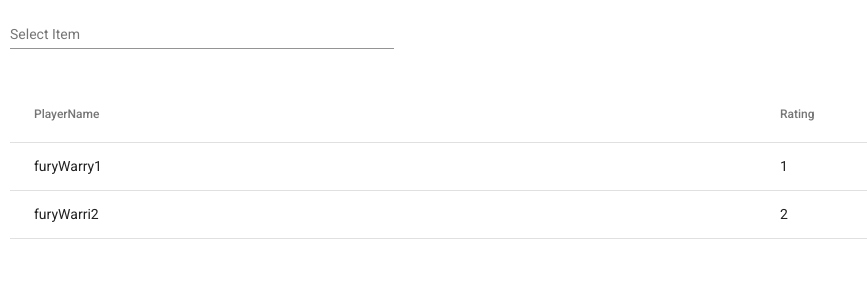
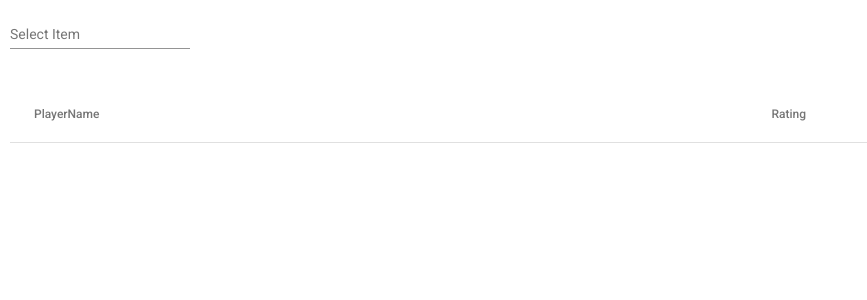
Before and after one commit to Leading90/SparksLootLookUp, an Angular app in the folder frontend/sparks-loot-look-up-app/: page / in a window 1280 px wide. Shown: the top 300 px of the page, without its empty margins (0-867 px from the left). Built offline with nearby package versions, Linux system fonts and the light colour scheme.

Commit message:
feat: simplify structure

```diff
--- a/frontend/sparks-loot-look-up-app/src/app/app.component.html
+++ b/frontend/sparks-loot-look-up-app/src/app/app.component.html
@@ -1,2 +1 @@
-<app-input-form></app-input-form>
-<app-data-table></app-data-table>
+<app-data-display></app-data-display>
--- a/frontend/sparks-loot-look-up-app/src/app/app.component.ts
+++ b/frontend/sparks-loot-look-up-app/src/app/app.component.ts
@@ -1,4 +1,4 @@
-import { Component } from '@angular/core';
+import {Component} from '@angular/core';
 
 @Component({
   selector: 'app-root',
@@ -7,5 +7,5 @@ import { Component } from '@angular/core';
 })
 export class AppComponent {
   title = 'sparks-loot-look-up-app';
-
+  selectedItem: string;
 }
--- a/frontend/sparks-loot-look-up-app/src/app/app.module.ts
+++ b/frontend/sparks-loot-look-up-app/src/app/app.module.ts
@@ -5,18 +5,16 @@ import {AppRoutingModule} from './app-routing.module';
 import {AppComponent} from './app.component';
 import {MatAutocompleteModule} from '@angular/material/autocomplete';
 import {MatFormFieldModule} from '@angular/material/form-field';
-import {InputFormComponent} from './components/input-form/input-form.component';
 import {ReactiveFormsModule, FormsModule} from '@angular/forms';
 import {MatInputModule} from '@angular/material/input';
 import {BrowserAnimationsModule} from '@angular/platform-browser/animations';
-import { DataTableComponent } from './components/data-table/data-table.component';
 import {MatTableModule} from '@angular/material/table';
+import { DataDisplayComponent } from './components/data-display/data-display.component';
 
 @NgModule({
   declarations: [
     AppComponent,
-    InputFormComponent,
-    DataTableComponent
+    DataDisplayComponent
   ],
   imports: [
     BrowserModule,
--- /dev/null
+++ b/frontend/sparks-loot-look-up-app/src/app/components/data-display/data-display.component.css
@@ -0,0 +1,12 @@
+form {
+  padding: 10px;
+}
+
+form-field {
+  padding: 10px;
+  width: 30%;
+}
+table {
+  padding: 10px;
+  width: 100%;
+}
--- a/frontend/sparks-loot-look-up-app/src/app/components/data-table/data-table.component.html
+++ b/frontend/sparks-loot-look-up-app/src/app/components/data-display/data-display.component.html
@@ -1,3 +1,21 @@
+<form class="form">
+  <mat-form-field class="form-field">
+    <label>
+      <input type="text"
+             placeholder="Select Item"
+             matInput
+             [formControl]="selectedItem"
+             (ngModelChange)="inputChanged()"
+             [matAutocomplete]="auto">
+    </label>
+    <mat-autocomplete #auto="matAutocomplete">
+      <mat-option *ngFor="let item of items" [value]="item">
+        {{item}}
+      </mat-option>
+    </mat-autocomplete>
+  </mat-form-field>
+</form>
+
 <table mat-table [dataSource]="dataSource" class="table">
 
   <!-- Name Column -->
@@ -12,7 +30,6 @@
     <td mat-cell *matCellDef="let element"> {{element.rating}} </td>
   </ng-container>
 
-
   <tr mat-header-row *matHeaderRowDef="displayedColumns"></tr>
   <tr mat-row *matRowDef="let row; columns: displayedColumns;"></tr>
 </table>
--- /dev/null
+++ b/frontend/sparks-loot-look-up-app/src/app/components/data-display/data-display.component.ts
@@ -0,0 +1,28 @@
+import {Component, OnInit} from '@angular/core';
+import {FormControl} from '@angular/forms';
+import {RequestService} from '../../services/request.service';
+import {TableData} from '../../dataTypes/tableData';
+
+@Component({
+  selector: 'app-data-display',
+  templateUrl: './data-display.component.html',
+  styleUrls: ['./data-display.component.css']
+})
+export class DataDisplayComponent implements OnInit {
+
+  displayedColumns: string[] = ['playerName', 'rating'];
+  dataSource: TableData[];
+
+  selectedItem = new FormControl();
+  items = this.requestService.getOptions();
+
+  constructor(private requestService: RequestService) {
+  }
+
+  ngOnInit(): void {
+  }
+
+  inputChanged(): void {
+    this.dataSource = this.requestService.getTableData(this.selectedItem.value);
+  }
+}
--- a/frontend/sparks-loot-look-up-app/src/app/components/data-table/data-table.component.css
+++ /dev/null
@@ -1,4 +0,0 @@
-table {
-  padding: 10px;
-  width: 100%;
-}
--- a/frontend/sparks-loot-look-up-app/src/app/components/data-table/data-table.component.ts
+++ /dev/null
@@ -1,22 +0,0 @@
-import {Component, OnInit} from '@angular/core';
-import {RequestService} from '../../services/request.service';
-import {TableData} from '../../dataTypes/tableData';
-
-
-@Component({
-  selector: 'app-data-table',
-  templateUrl: './data-table.component.html',
-  styleUrls: ['./data-table.component.css']
-})
-export class DataTableComponent implements OnInit {
-  displayedColumns: string[] = ['playerName', 'rating'];
-  dataSource: TableData[];
-
-  constructor(private reqService: RequestService) {
-  }
-
-  ngOnInit(): void {
-    this.dataSource = this.reqService.getTableData('test');
-  }
-
-}
--- a/frontend/sparks-loot-look-up-app/src/app/components/input-form/input-form.component.css
+++ /dev/null
@@ -1,8 +0,0 @@
-.form {
-  width: 100%;
-}
-
-.form-field {
-  margin: 10px;
-  width: 30%;
-}
--- a/frontend/sparks-loot-look-up-app/src/app/components/input-form/input-form.component.html
+++ /dev/null
@@ -1,16 +0,0 @@
-<form class="form">
-  <mat-form-field class="form-field">
-    <label>
-      <input type="text"
-             placeholder="Select Item"
-             matInput
-             [formControl]="selectedItem"
-             [matAutocomplete]="auto">
-    </label>
-    <mat-autocomplete #auto="matAutocomplete">
-      <mat-option *ngFor="let item of items" [value]="item">
-        {{item}}
-      </mat-option>
-    </mat-autocomplete>
-  </mat-form-field>
-</form>
--- a/frontend/sparks-loot-look-up-app/src/app/components/input-form/input-form.component.ts
+++ /dev/null
@@ -1,20 +0,0 @@
-import { Component, OnInit } from '@angular/core';
-import {FormControl} from '@angular/forms';
-import {RequestService} from '../../services/request.service';
-
-@Component({
-  selector: 'app-input-form',
-  templateUrl: './input-form.component.html',
-  styleUrls: ['./input-form.component.css']
-})
-export class InputFormComponent implements OnInit {
-
-  constructor(private requestService: RequestService) { }
-
-  selectedItem = new FormControl();
-  items = this.requestService.getOptions();
-
-  ngOnInit(): void {
-  }
-
-}
--- a/frontend/sparks-loot-look-up-app/src/app/services/request.service.ts
+++ b/frontend/sparks-loot-look-up-app/src/app/services/request.service.ts
@@ -22,6 +22,9 @@ export class RequestService {
   }
 
   getTableData(selectedItem: string): TableData[] {
-    return this.tableData;
+    if (selectedItem === 'item1') {
+      return this.tableData;
+    }
+    return [];
   }
 }
```
Also changed, not shown: 2 other files (tests, documents, lock files or other folders).
